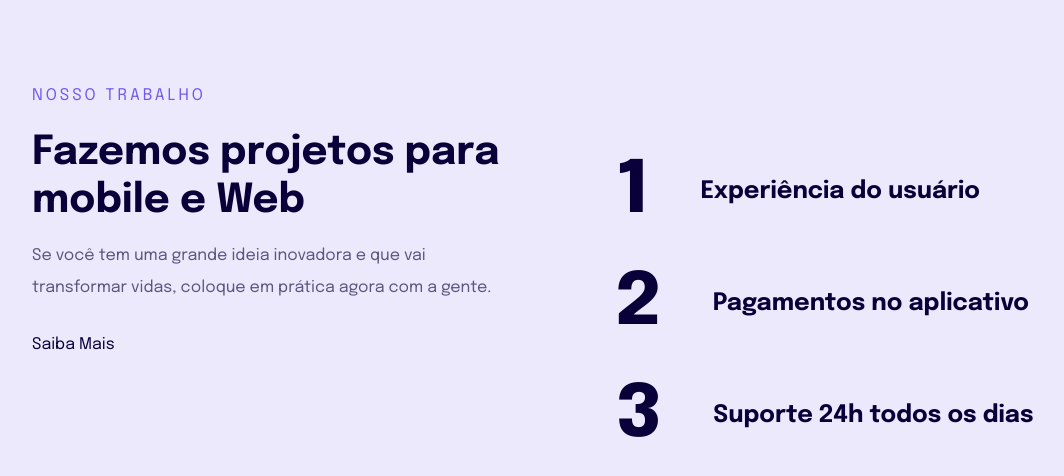
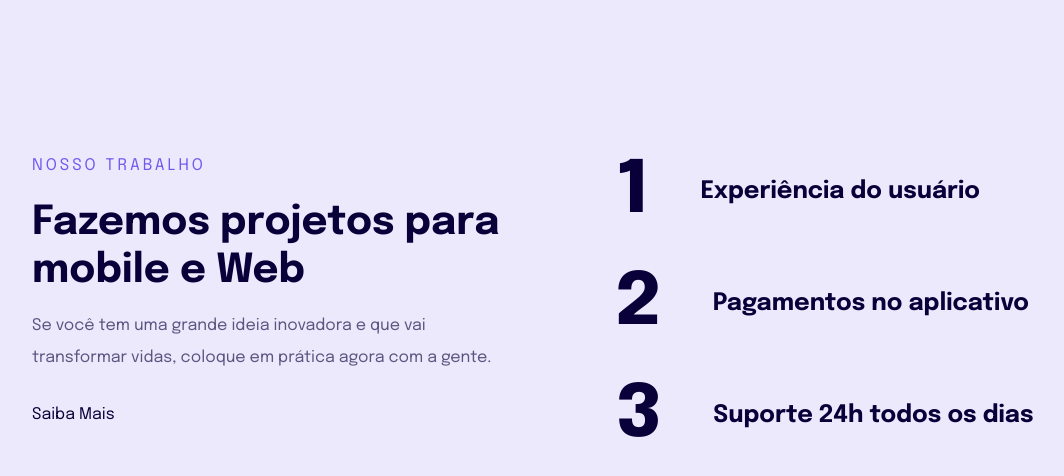
Before and after one commit to franciscobrenner/Stage-03-Projeto-02, a plain HTML site: page index.html in a window 1280 px wide. Shown: the whole page, without its empty margins (98-1162 px from the left). Drawn offline with Linux system fonts and the light colour scheme.

Commit message:
fixed the padding on the main > div element

```diff
--- a/style.css
+++ b/style.css
@@ -108,6 +108,7 @@ ul span {
 
   main > div {
     max-width: 484px;
+    padding-top: 7rem;
   }
 
   ul li {
```
